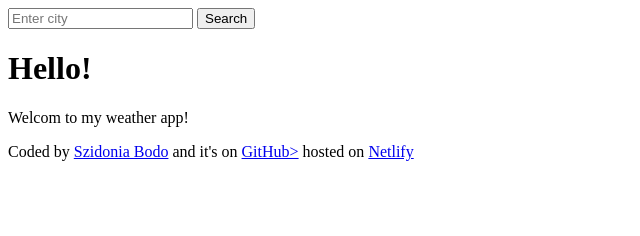
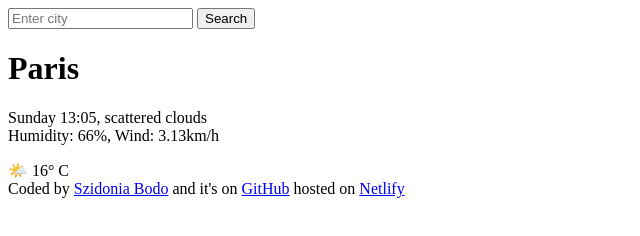
Before and after one commit to bodoszidi/WeatherApp, a plain HTML site: page weatherIndex.html in a window 1280 px wide. Shown: the whole page, without its empty margins (0-640 px from the left). Drawn offline with Linux system fonts and the light colour scheme.

Commit message:
adde to the html project

```diff
--- a/weatherIndex.html
+++ b/weatherIndex.html
@@ -11,14 +11,23 @@
         <input type="submit" value="Search" />
     </header>
     <main>
-        <h1>Hello!</h1>
+    <div>
+        <h1>Paris</h1>
+        <p>
+            Sunday 13:05, scattered clouds
+            <br/>
+            Humidity: 66%, Wind: 3.13km/h
+        </p>
+    </div>
+        <div>
+        🌤️ 16° C
+        </div>
     </main>
-    <p>Welcom to my weather app!</p>
     <footer>
     Coded by
     <a href="https://github.com/bodoszidi" target="_blank"> Szidonia Bodo</a>
     and it's on
-    <a href="https://github.com/" target="_blank"> GitHub></a>
+    <a href="https://github.com/" target="_blank"> GitHub</a>
     hosted on
     <a href="https://app.netlify.com" target="_blank"> Netlify</a>
     </footer>
```
